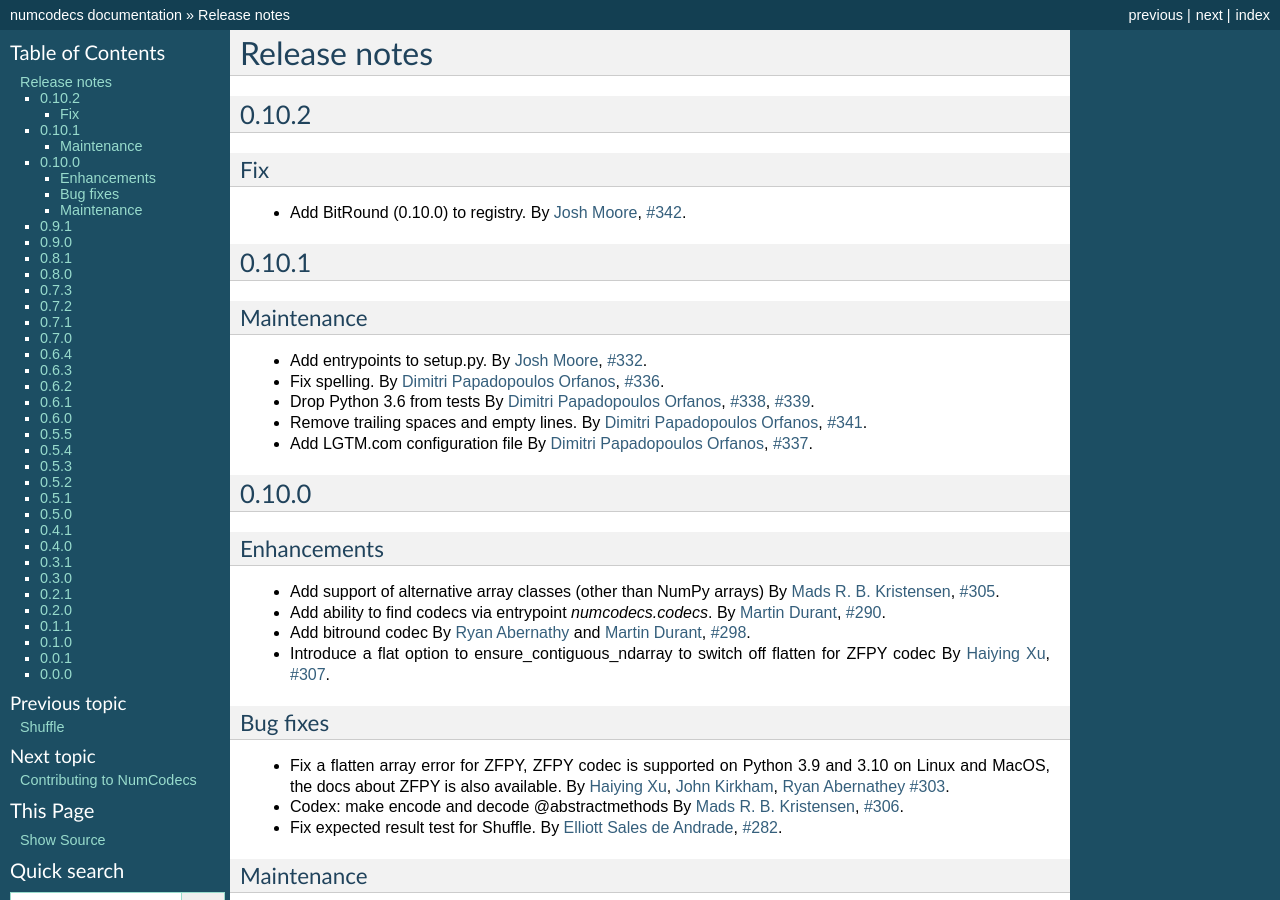
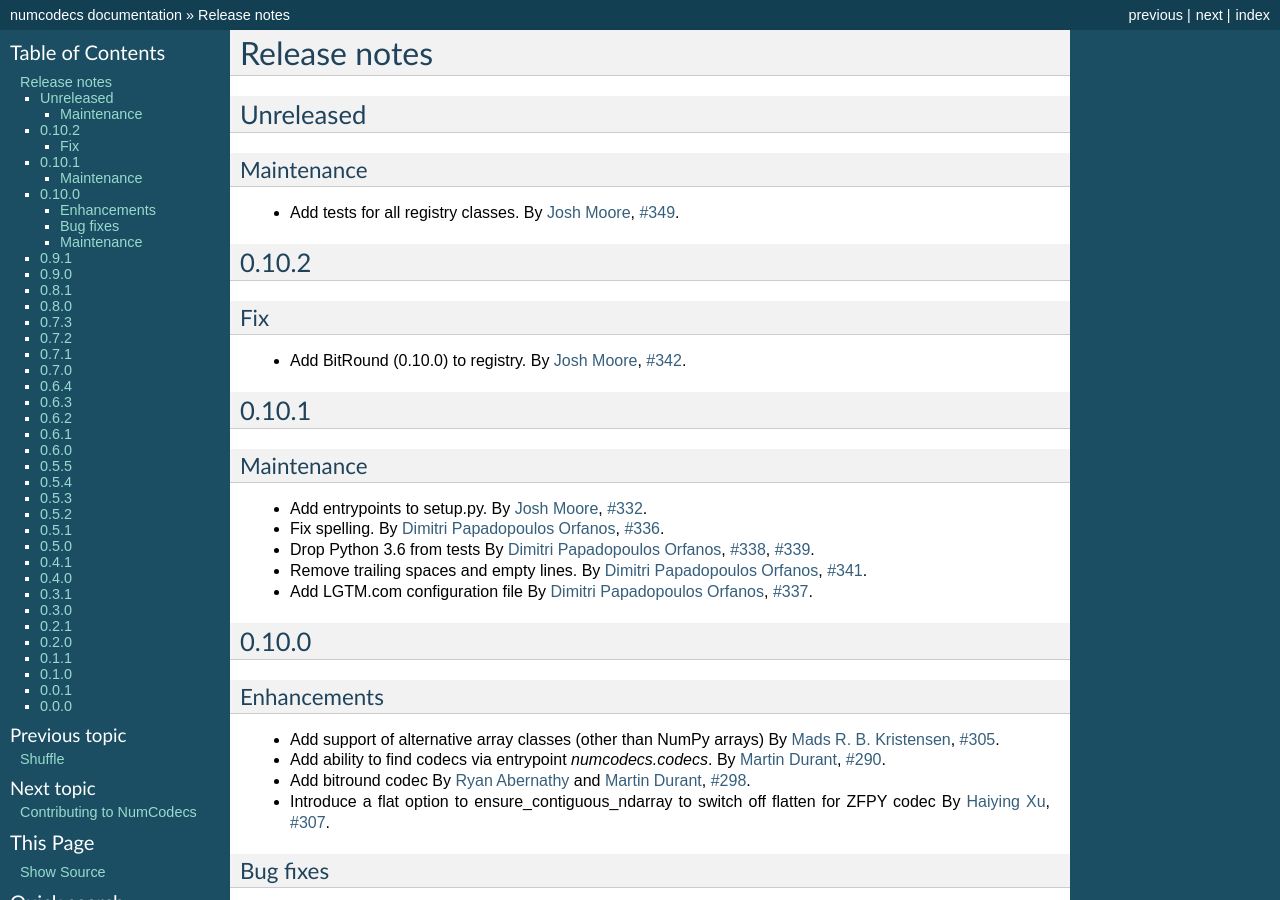
Before and after one commit to zarr-developers/numcodecs, a Sphinx documentation site: the page built from docs/release.rst, in a window 1280 px wide and 900 px high. Built offline with Sphinx 7.4.7, drawn with Linux system fonts in a browser that asks for light colours; pages that are not in the unit, such as notebooks, are missing from menus; the version number could not be read and is left out.

Commit message:
Add release notes

```diff
--- a/docs/release.rst
+++ b/docs/release.rst
@@ -6,10 +6,16 @@ Release notes
     # to document your changes. On releases it will be
     # re-indented so that it does not show up in the notes.
 
-    .. _unreleased:
+.. _unreleased:
 
-    Unreleased
-    ----------
+Unreleased
+----------
+
+Maintenance
+~~~~~~~~~~~
+
+* Add tests for all registry classes.
+  By :user:`Josh Moore <joshmoore>`, :issue:`349`.
 
 .. _release_0.10.2:
 
```
